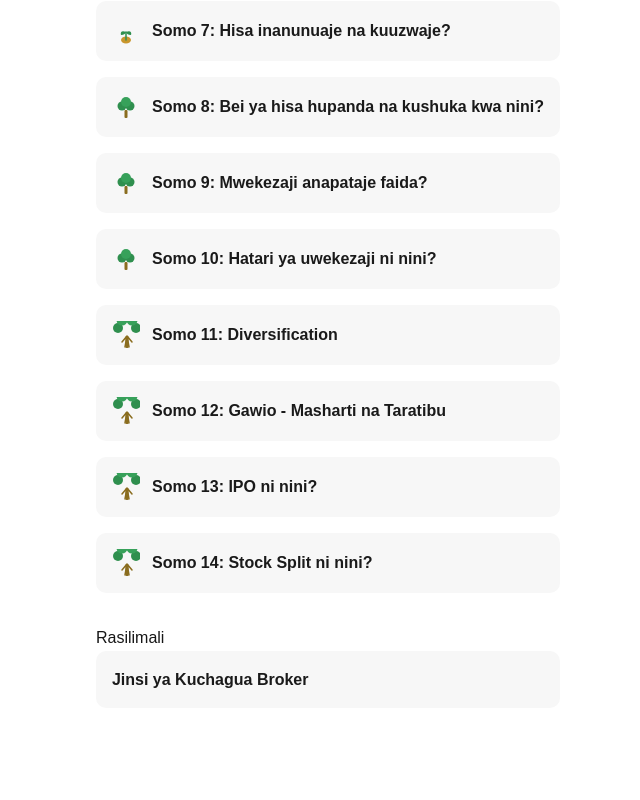
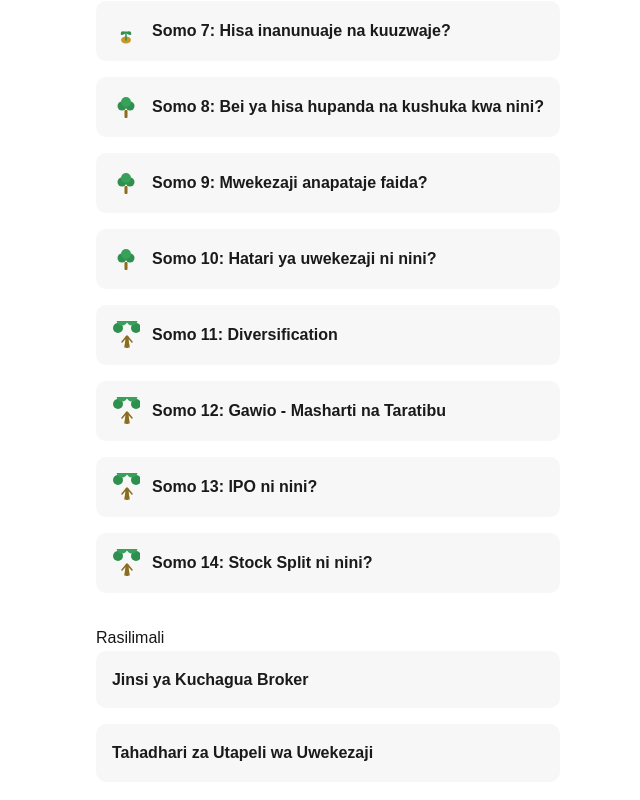
Before and after one commit to sadikiabubakari698-crypto/wekeza_nasi, a Next.js app in the folder wekeza-nasi-app/: page / in a window 1280 px wide. Shown: the part 582-1382 px from the top of the page, without its empty margins (312-952 px from the left). Before the commit the page ends 1338 px from the top, so only its background shows below. Built offline with nearby package versions, Linux system fonts and the light colour scheme.

Commit message:
Add scam awareness resource page, capital gains tax note in Somo 9

```diff
--- a/wekeza-nasi-app/app/page.js
+++ b/wekeza-nasi-app/app/page.js
@@ -34,6 +34,7 @@ export default function Home() {
 
       <h2 style={{ marginTop: "2rem" }}>Rasilimali</h2>
       <a href="/madalali" style={link}>Jinsi ya Kuchagua Broker</a>
+      <a href="/tahadhari" style={link}>Tahadhari za Utapeli wa Uwekezaji</a>
     </main>
   );
 }
```
